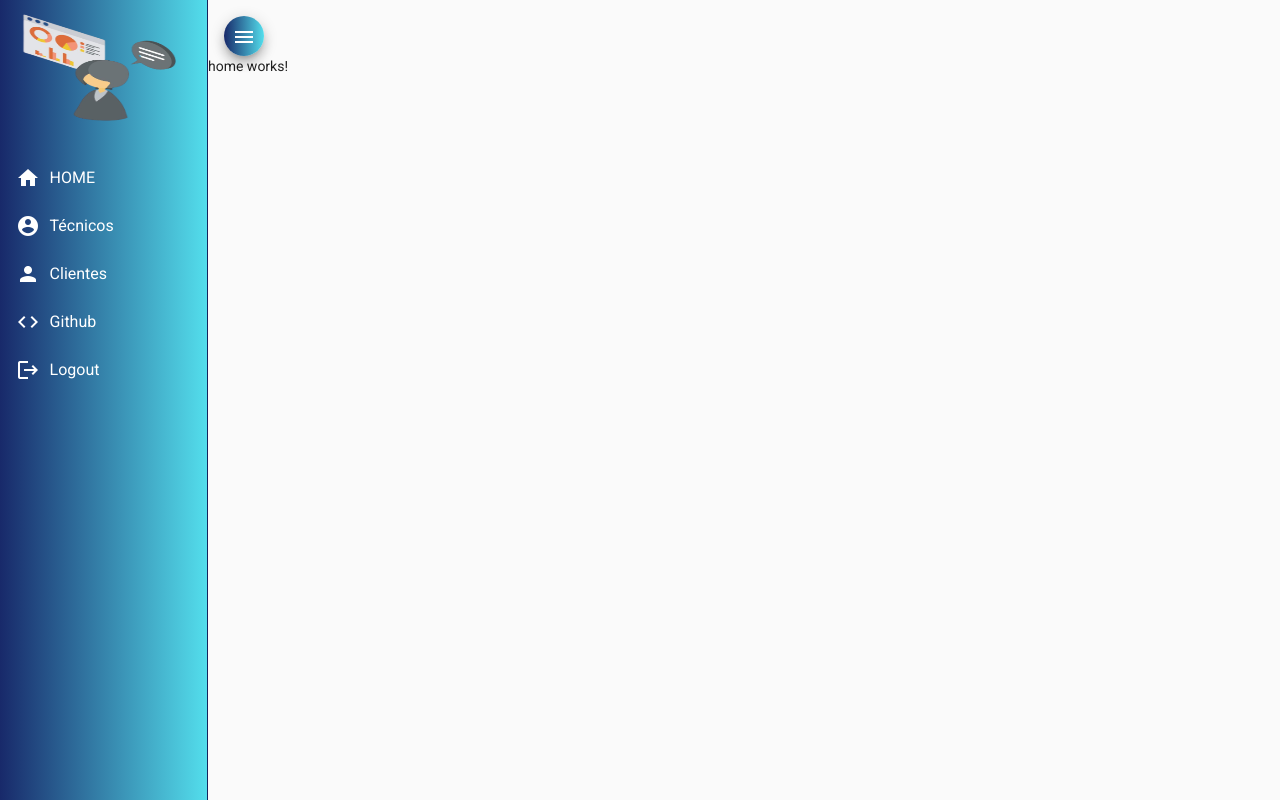
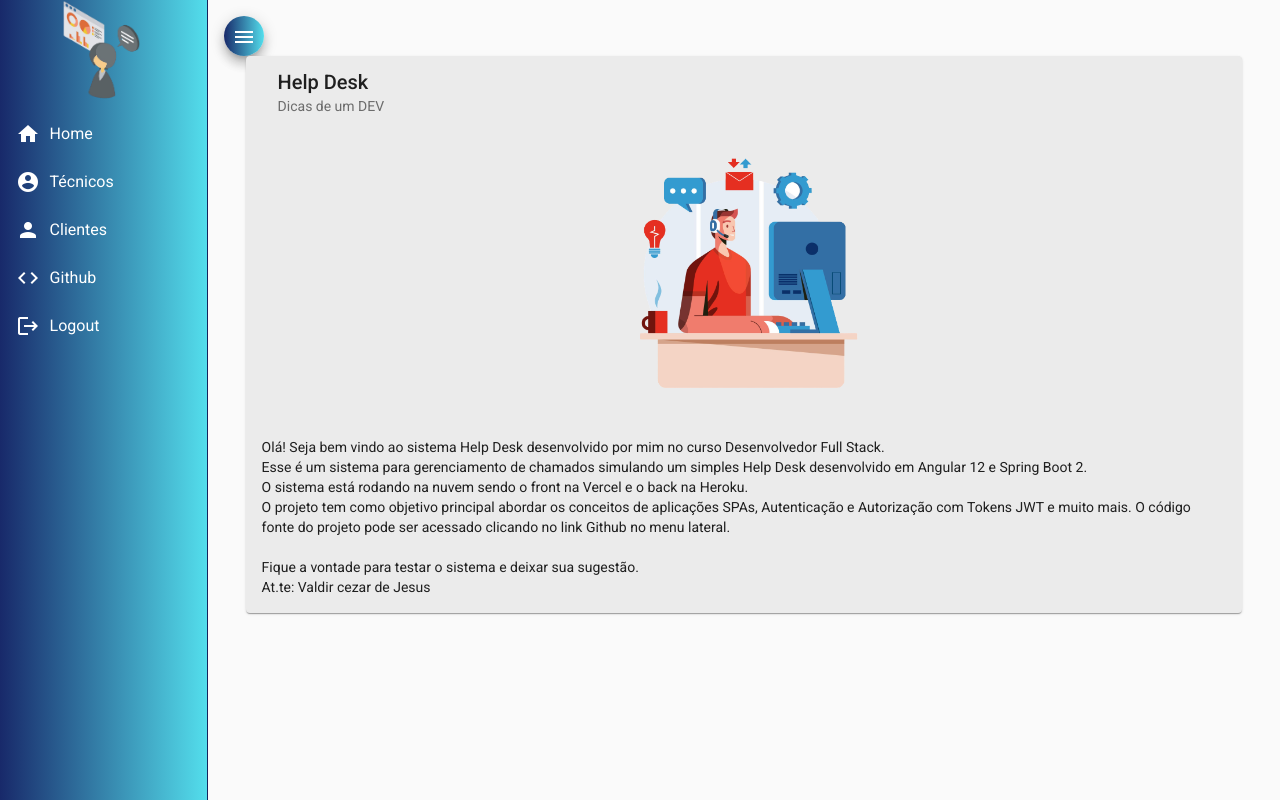
Before and after one commit to MaiaMDC/Helpdesk-front, an Angular app: page /home in a window 1280 px wide. Both pictures are taken after a click on the button "menu". Built offline with nearby package versions, Linux system fonts and the light colour scheme.

Commit message:
HTML e CSS para componente HOME

```diff
--- a/src/app/components/home/home.component.css
+++ b/src/app/components/home/home.component.css
@@ -0,0 +1,12 @@
+.card {
+    width: 90%;
+    margin: auto;
+    background-color: rgb(235, 235, 235);
+}
+
+img {
+    display: block;
+    margin-left: auto;
+    margin-right: auto;
+    width: 30%;
+}
--- a/src/app/components/home/home.component.html
+++ b/src/app/components/home/home.component.html
@@ -1 +1,18 @@
-<p>home works!</p>
+<mat-card class="card">
+    <mat-card-header>
+      <mat-card-title>Help Desk</mat-card-title>
+      <mat-card-subtitle>Dicas de um DEV</mat-card-subtitle>
+    </mat-card-header>
+    <img mat-card-image src="assets/img/home-image.svg" alt="Image Home Help Desk">
+    <mat-card-content>
+        <p>
+            Olá! Seja bem vindo ao sistema Help Desk desenvolvido por mim no curso Desenvolvedor Full Stack.<br />
+            Esse é um sistema para gerenciamento de chamados simulando um simples Help Desk desenvolvido em Angular 12 e
+            Spring Boot 2. <br />O sistema está rodando na nuvem sendo o front na Vercel e o back na Heroku.<br />
+            O projeto tem como objetivo principal abordar os conceitos de aplicações SPAs, Autenticação e Autorização com
+            Tokens JWT e muito mais. O código fonte do projeto pode ser acessado clicando no link Github no menu lateral.
+            <br /><br /> Fique a vontade para testar o sistema e deixar sua sugestão.
+            <br /> At.te: Valdir cezar de Jesus
+           </p>
+    </mat-card-content>
+  </mat-card>
--- a/src/app/components/nav/nav.component.css
+++ b/src/app/components/nav/nav.component.css
@@ -9,9 +9,10 @@
 }
 
 img {
-    width: 100%;
-    height: 7rem;
-    margin: .8rem auto 1rem auto;
+    display: block;
+    margin-left: auto;
+    margin-right: auto;
+    width: 50%;
 }
 
 .sidenav a {
--- a/src/app/components/nav/nav.component.html
+++ b/src/app/components/nav/nav.component.html
@@ -2,9 +2,9 @@
     <mat-drawer #drawer class="sidenav" mode="side">
         <img src="assets/img/side-image.svg" alt="Imagem de navegação">
         <mat-nav-list class="nav-list">
-            <a mat-list-item routerLink="/">
+            <a mat-list-item routerLink="home">
                 <i class="material-icons">home</i>
-                HOME
+                Home
             </a>
             <a mat-list-item routerLink="/">
                 <i class="material-icons">account_circle</i>
```
Also changed, not shown: src/assets/img/home-image.svg (added).
